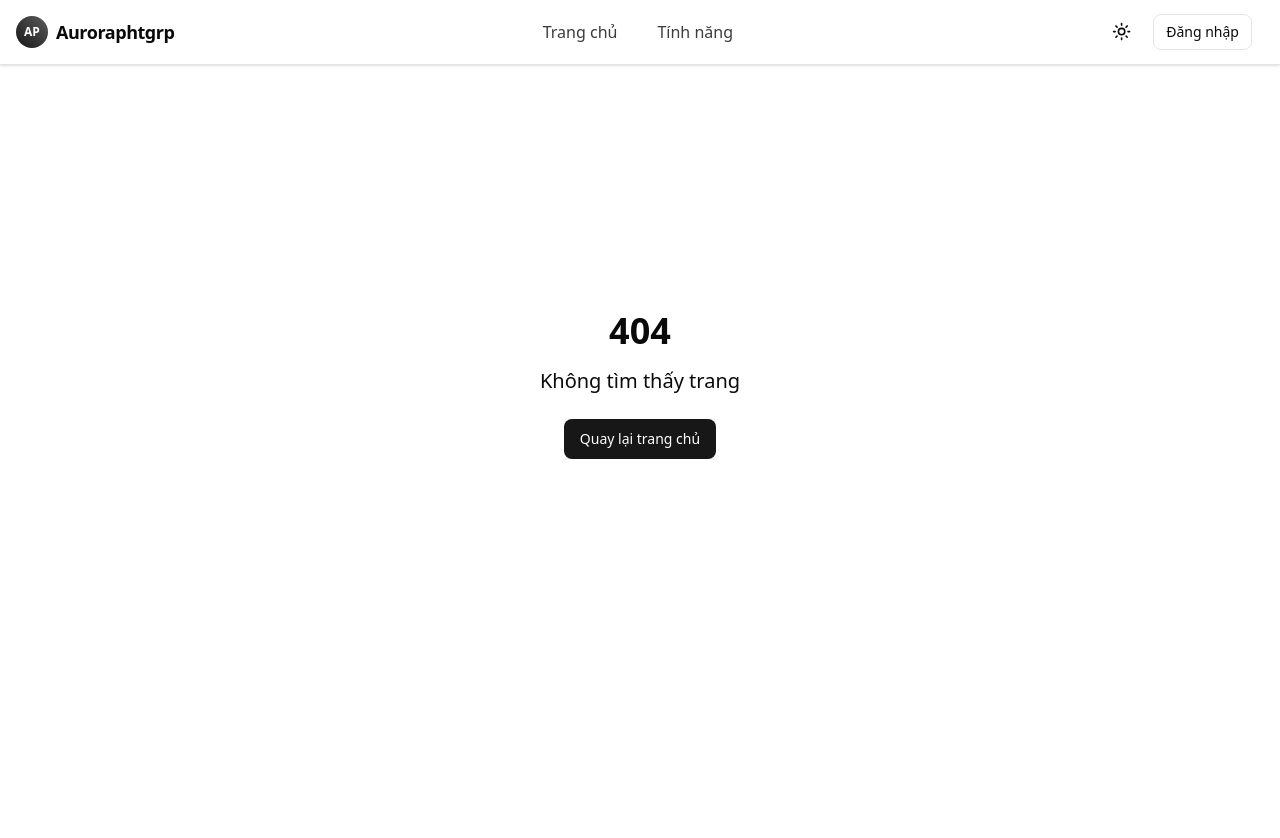
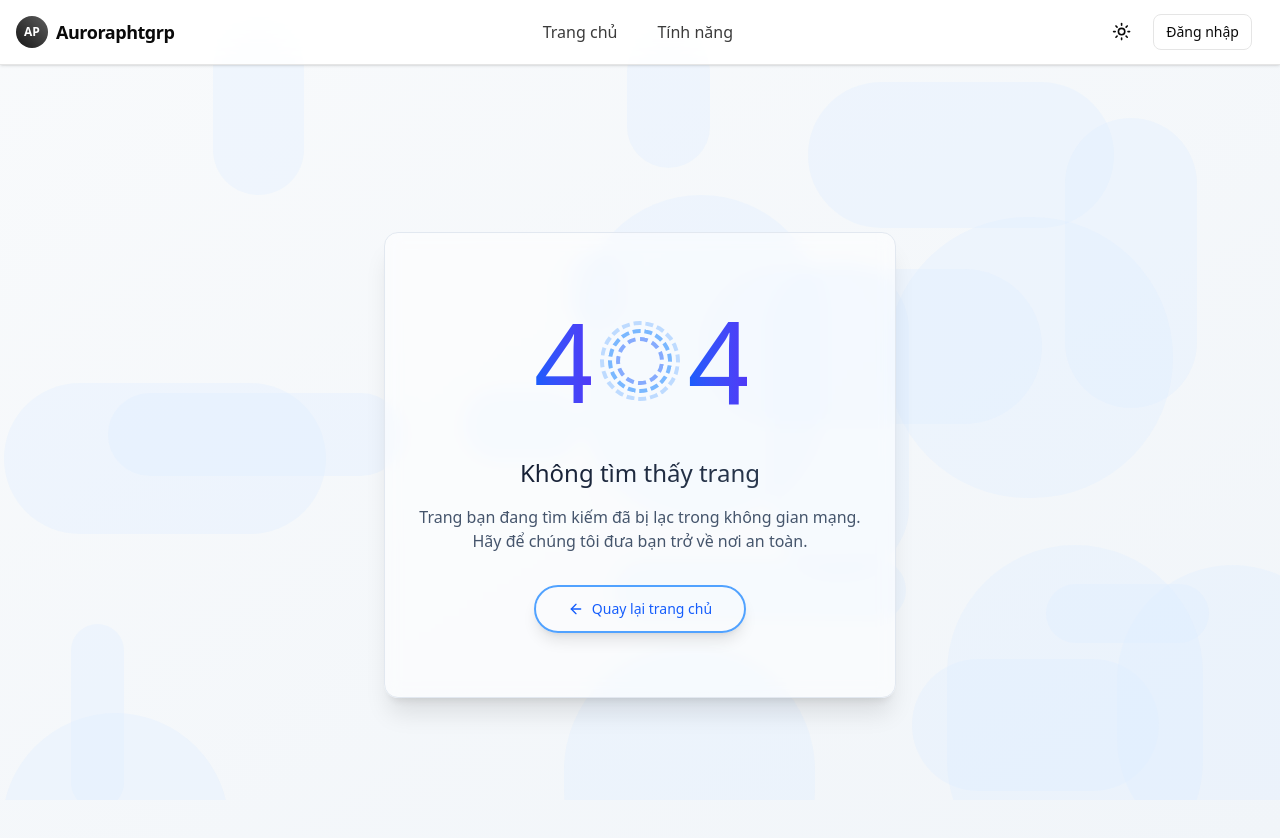
Before and after one commit to auroraphtgrp01/vite-shadcn, a React (Vite) app: page /auth/forgot-password in a window 1280 px wide. Before the commit this address had no page. Shown: the top 838 px of the page. Before the commit the page ends 800 px from the top, so only its background shows below. Built offline with nearby package versions, Linux system fonts and the light colour scheme.

Commit message:
feat: 404 page

```diff
--- a/src/pages/NotFound.tsx
+++ b/src/pages/NotFound.tsx
@@ -1,17 +1,117 @@
-import React from 'react';
-import { Link } from 'react-router-dom';
-import { Button } from '@/components/ui/button';
+import { Button } from "@/components/ui/button"
+import { ArrowLeft } from "lucide-react"
+import { Link } from "react-router-dom"
+import { motion } from "framer-motion"
 
-const NotFound: React.FC = () => {
+export default function NotFound() {
   return (
-    <div className="flex flex-col items-center justify-center min-h-[80vh]">
-      <h1 className="text-4xl font-bold mb-4">404</h1>
-      <p className="text-xl mb-6">Không tìm thấy trang</p>
-      <Link to="/">
-        <Button>Quay lại trang chủ</Button>
-      </Link>
+    <div className="min-h-screen w-full flex items-center justify-center overflow-hidden bg-gradient-to-br from-slate-50 to-slate-100 dark:from-slate-950 dark:to-slate-900">
+      {/* Decorative elements */}
+      <div className="absolute inset-0 overflow-hidden">
+        {[...Array(20)].map((_, i) => (
+          <motion.div
+            key={i}
+            className="absolute rounded-full bg-blue-100/30 dark:bg-blue-900/10"
+            style={{
+              width: `${Math.random() * 300 + 50}px`,
+              height: `${Math.random() * 300 + 50}px`,
+              left: `${Math.random() * 100}%`,
+              top: `${Math.random() * 100}%`,
+              transition: 'transform 0.2s ease-out',
+            }}
+          />
+        ))}
+      </div>
+
+      <motion.div
+        className="w-full max-w-lg px-8 py-16 text-center relative z-10 backdrop-blur-sm bg-white/50 dark:bg-slate-900/50 rounded-xl border border-slate-200 dark:border-slate-800 shadow-xl"
+        initial={{ opacity: 0, y: 20 }}
+        animate={{ opacity: 1, y: 0 }}
+        transition={{ duration: 0.8 }}
+      >
+        {/* Creative 404 text */}
+        <div className="flex items-center justify-center mb-8">
+          <motion.div
+            className="text-9xl font-extralight tracking-tighter text-transparent bg-clip-text bg-gradient-to-r from-blue-600 to-indigo-600 dark:from-blue-400 dark:to-indigo-400"
+            initial={{ scale: 0.8 }}
+            animate={{ scale: 1 }}
+            transition={{
+              duration: 1.5,
+              repeat: Infinity,
+              repeatType: "reverse",
+              ease: "easeInOut"
+            }}
+          >
+            4
+          </motion.div>
+          <motion.div
+            className="relative w-20 h-20 mx-1"
+            animate={{
+              rotate: 360,
+            }}
+            transition={{
+              duration: 20,
+              repeat: Infinity,
+              ease: "linear"
+            }}
+          >
+            <div className="absolute inset-0 rounded-full border-4 border-dashed border-blue-200 dark:border-blue-800" />
+            <div className="absolute inset-2 rounded-full border-4 border-dashed border-blue-400 dark:border-blue-600 opacity-75" />
+            <div className="absolute inset-4 rounded-full border-4 border-dashed border-blue-600 dark:border-blue-400 opacity-50" />
+          </motion.div>
+          <motion.div
+            className="text-9xl font-extralight tracking-tighter text-transparent bg-clip-text bg-gradient-to-r from-blue-600 to-indigo-600 dark:from-blue-400 dark:to-indigo-400"
+            initial={{ scale: 0.8 }}
+            animate={{ scale: 1 }}
+            transition={{
+              duration: 1.5,
+              delay: 0.2,
+              repeat: Infinity,
+              repeatType: "reverse",
+              ease: "easeInOut"
+            }}
+          >
+            4
+          </motion.div>
+        </div>
+
+        {/* More elegant typography */}
+        <motion.h2
+          className="text-2xl font-medium bg-clip-text text-transparent bg-gradient-to-r from-slate-900 to-slate-700 dark:from-slate-100 dark:to-slate-300 mb-4"
+          initial={{ opacity: 0 }}
+          animate={{ opacity: 1 }}
+          transition={{ delay: 0.4, duration: 0.8 }}
+        >
+          Không tìm thấy trang
+        </motion.h2>
+
+        <motion.p
+          className="text-slate-600 dark:text-slate-300 mb-8 max-w-md mx-auto"
+          initial={{ opacity: 0 }}
+          animate={{ opacity: 1 }}
+          transition={{ delay: 0.6, duration: 0.8 }}
+        >
+          Trang bạn đang tìm kiếm đã bị lạc trong không gian mạng. Hãy để chúng tôi đưa bạn trở về nơi an toàn.
+        </motion.p>
+
+        {/* Creative button */}
+        <motion.div
+          initial={{ opacity: 0, y: 10 }}
+          animate={{ opacity: 1, y: 0 }}
+          transition={{ delay: 0.8, duration: 0.8 }}
+        >
+          <Link to="/">
+            <Button
+              variant="outline"
+              className="relative overflow-hidden group h-12 px-8 rounded-full border-2 border-blue-400 dark:border-blue-600 bg-transparent hover:bg-blue-50 dark:hover:bg-blue-950/50 text-blue-600 dark:text-blue-400 transition-all duration-300 shadow-lg hover:shadow-blue-200/50 dark:hover:shadow-blue-900/30"
+            >
+              <div className="absolute inset-0 w-3 bg-blue-100 dark:bg-blue-900/30 transform -skew-x-12 -translate-x-full group-hover:translate-x-[800%] transition-transform ease-out duration-500" />
+              <ArrowLeft className="mr-2 h-4 w-4" />
+              Quay lại trang chủ
+            </Button>
+          </Link>
+        </motion.div>
+      </motion.div>
     </div>
-  );
-};
-
-export default NotFound;
+  )
+}
```
Also changed, not shown: 1 other file (tests, documents, lock files or other folders).
